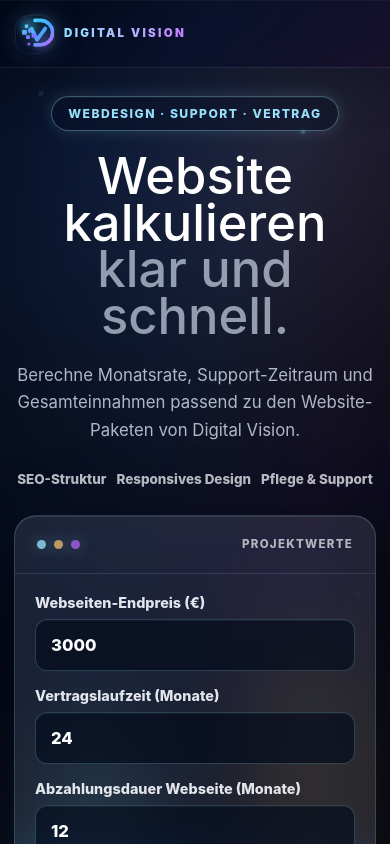
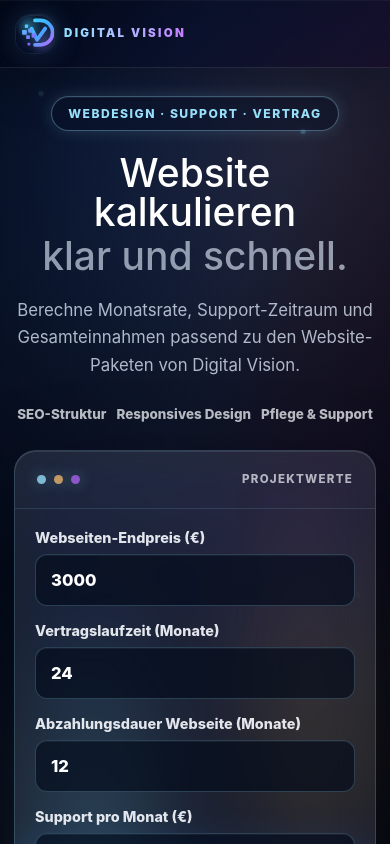
Before and after one commit to parmis2005/digitalvision-kalkulator, a Next.js app: page / in a window 390 px wide. Shown: the top 844 px of the page. Built offline with nearby package versions, Linux system fonts and the light colour scheme.

Commit message:
Reduce hero headline size

```diff
--- a/app/globals.css
+++ b/app/globals.css
@@ -211,17 +211,18 @@
       }
 
       h1 {
-        max-width: 660px;
+        max-width: 560px;
         margin: 0;
         color: #fff;
-        font-size: clamp(2.7rem, 6vw, 5.8rem);
+        font-size: clamp(2.15rem, 4.7vw, 4.15rem);
         font-weight: 520;
         letter-spacing: 0;
-        line-height: .92;
+        line-height: 1;
       }
 
       .title-muted {
         display: block;
+        margin-top: .12em;
         color: rgba(220, 231, 247, .64);
       }
 
@@ -508,7 +509,7 @@
         }
 
         h1 {
-          font-size: clamp(2.2rem, 13vw, 3.35rem);
+          font-size: clamp(1.95rem, 10vw, 2.85rem);
         }
 
         .card {
```
